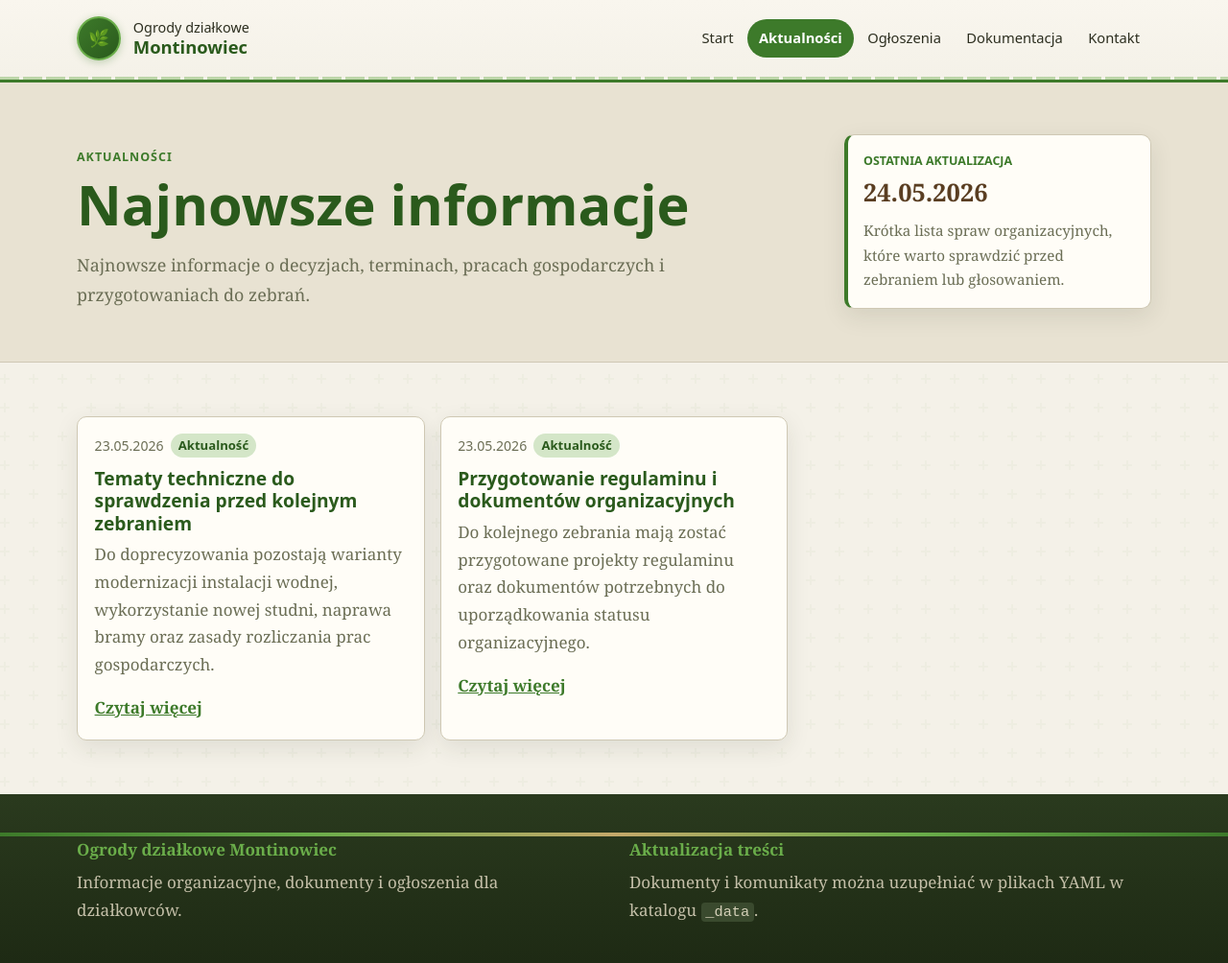
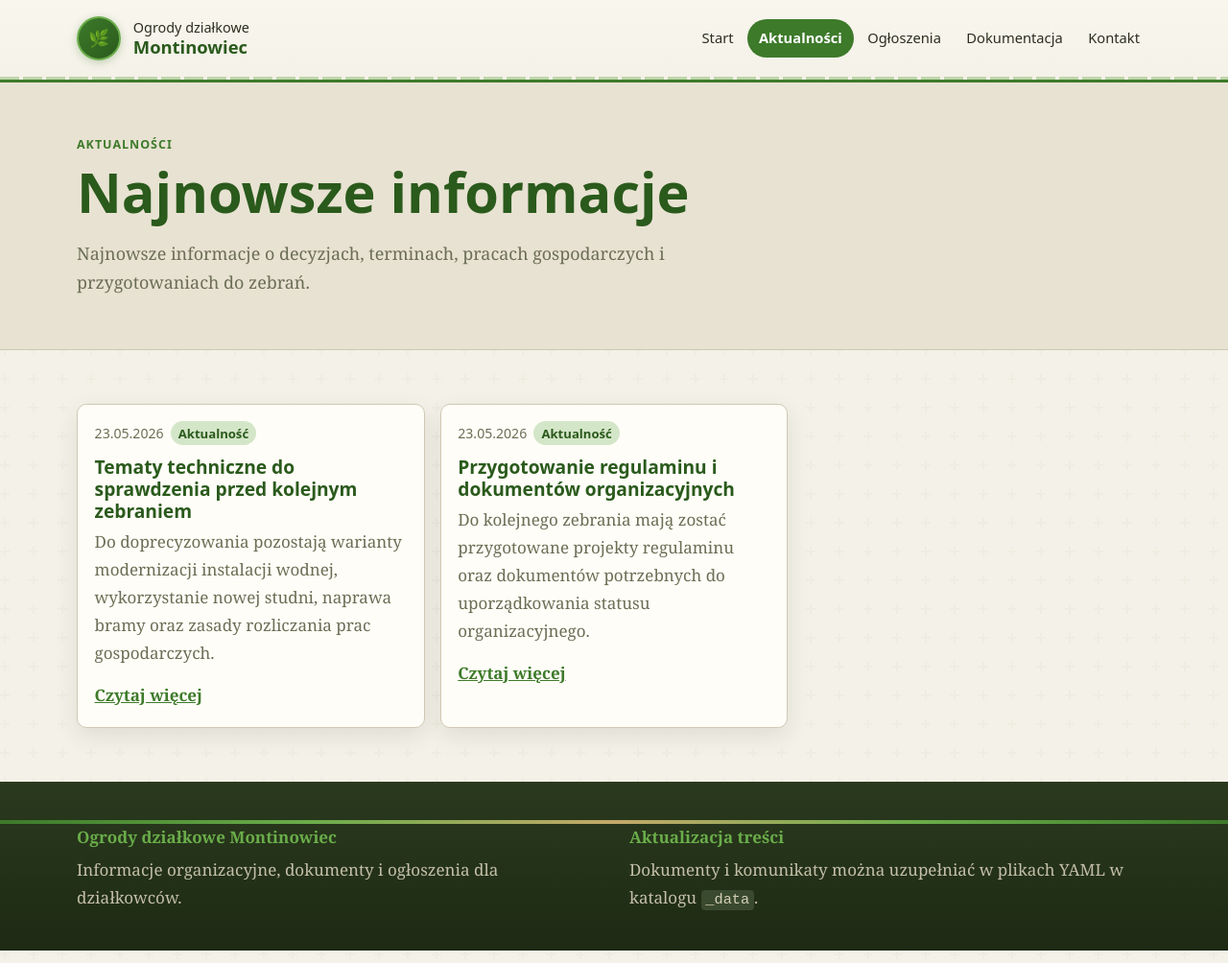
Before and after one commit to brxie/montin-page, a Jekyll site: the page built from aktualnosci.md, in a window 1280 px wide and 1004 px high. Shown: the whole window at 96% size. Built offline with Jekyll 4.4.1, drawn with Linux system fonts in a browser that asks for light colours.

Commit message:
Remove 'Ostatnia aktualizacja' sidebar from all pages

```diff
--- a/_layouts/documentation.html
+++ b/_layouts/documentation.html
@@ -11,11 +11,7 @@ layout: default
         <p class="lead">{{ page.description }}</p>
       {% endif %}
     </div>
-    <aside class="hero-note" aria-label="Informacja o aktualizacji">
-      <span>Ostatnia aktualizacja</span>
-      <strong>{{ page.last_modified | default: site.time | date: "%d.%m.%Y" }}</strong>
-      <p>Dokumenty organizacyjne, uchwały i materiały do konsultacji w jednym miejscu.</p>
-    </aside>
+
   </div>
 </section>
 
--- a/aktualnosci.md
+++ b/aktualnosci.md
@@ -14,11 +14,7 @@ permalink: /aktualnosci/
       <h1>Najnowsze informacje</h1>
       <p class="lead">{{ page.description }}</p>
     </div>
-    <aside class="hero-note" aria-label="Informacja o aktualizacji">
-      <span>Ostatnia aktualizacja</span>
-      <strong>{{ page.last_modified | default: site.time | date: "%d.%m.%Y" }}</strong>
-      <p>Krótka lista spraw organizacyjnych, które warto sprawdzić przed zebraniem lub głosowaniem.</p>
-    </aside>
+
   </div>
 </section>
 
```
Also changed, not shown: ogloszenia.md (+1 -5 lines).
